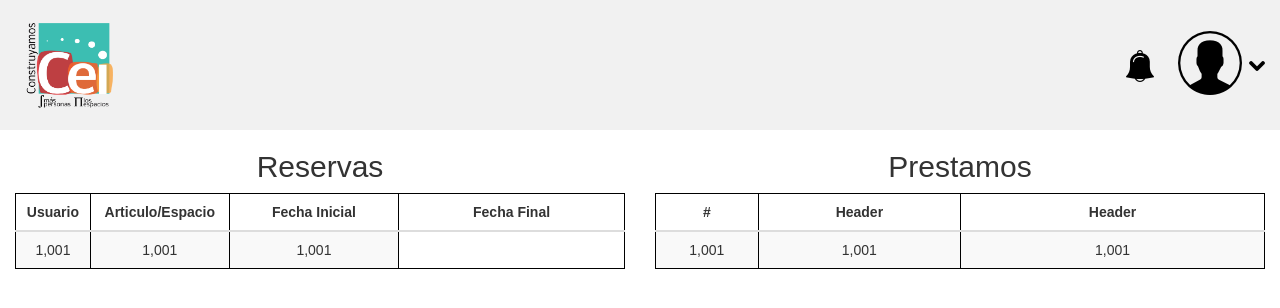
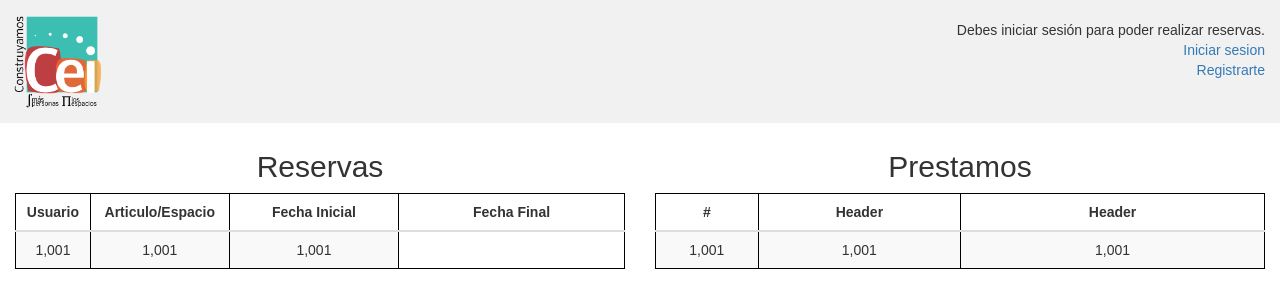
Before and after one commit to DCC-CC4401/2018-1-No-puedo-tengo-tarea-de-ingenieria-de-software-T3, a Django app: page /reservas/ in a window 1280 px wide. Shown: the top 308 px of the page. Run offline with Django 3.2, Linux system fonts and the light colour scheme; some libraries are stand-ins or nearby versions.

Commit message:
Updated header to use bootstrap

```diff
--- a/reservasCEI/reservasApp/static/css/main.css
+++ b/reservasCEI/reservasApp/static/css/main.css
@@ -5,69 +5,6 @@
 body {
     margin: 0;
     font-family: Arial;
-}
-
-.header {
-    overflow: hidden;
-    background-color: #f1f1f1;
-    padding: 5px 10px;
-}
-
-.header a {
-    float: left;
-    color: black;
-    text-align: center;
-    padding: 12px;
-    text-decoration: none;
-    font-size: 18px;
-    line-height: 25px;
-    border-radius: 4px;
-}
-
-.header a:hover {
-    background-color: #ddd;
-    color: black;
-}
-
-.header-right {
-    float: right;
-}
-
-#arrow-down-header-div {
-    float: right;
-    padding-top: 50px;
-    padding-left: 7px;
-    padding-right: 5px;
-}
-
-#notification-header-div {
-    float: right;
-    padding-top: 45px;
-}
-
-#info-header-div {
-    float: right;
-    text-align: right;
-    padding-top: 30px;
-    padding-left: 12px;
-}
-
-#profile-header-div {
-    float: right;
-    padding-top: 26px;
-    padding-left: 10px;
-}
-
-@media screen and (max-width: 500px) {
-    .header a {
-        float: none;
-        display: block;
-        text-align: left;
-    }
-
-    .header-right {
-        float: none;
-    }
 }
 
 .btnSelected {
@@ -179,11 +116,6 @@ body {
 .portfolio-item {
 }
 
-.container-fluid {
-    width: 400px;
-    margin-left: 78%;
-}
-
 .card-body {
 }
 
--- a/reservasCEI/reservasApp/templates/reservasApp/baseGeneric.html
+++ b/reservasCEI/reservasApp/templates/reservasApp/baseGeneric.html
@@ -7,30 +7,62 @@
     <meta name="viewport" content="width=device-width, initial-scale=1">
     <!-- Bootstrap -->
     <link href="{% static 'css/bootstrap.css' %}" rel="stylesheet">
-    <link href="{% static 'css/main.css' %}" rel="stylesheet">
+    <link rel="stylesheet" type="text/css" href="{% static 'css/main.css' %}" />
     <link rel="stylesheet" type="text/css" href="{% static 'reservasApp/adminStyle.css' %}" />
     <!-- jQuery (necessary for Bootstrap's JavaScript plugins) -->
     <script src="https://ajax.googleapis.com/ajax/libs/jquery/3.3.1/jquery.min.js"></script>
     <!-- Include all compiled plugins (below), or include individual files as needed -->
     <script src="{% static 'js/bootstrap.js'%}"></script>
+
+    <style>
+        .affix {
+          top:0;
+          width: 100%;
+          z-index: 9999 !important;
+  		}
+    </style>
 </head>
 <body>
-<div class="header">
-    <a href="http://localhost:8000" class="logo"><img src="{% static 'reservasApp/icons/cei_2014_png.png' %}"
-                                                      alt="Reservas CEI" width="96" height="96"></a>
-    <div class="header-right">
-        <div id="arrow-down-header-div"><img src="{% static 'reservasApp/icons/arrow-down.png' %}" alt="Opciones"
-                                             width="16" height="16"></div>
-        <div id="profile-header-div"><img src="{% static 'reservasApp/icons/user.png' %}" alt="Perfil" width="64"
-                                          height="64"></div>
-        <div id="info-header-div">
-            <b>{{request.user.first_name}} {{request.user.last_name}}</b><br>
-            {{request.user.username}}<br>
-            {{request.user.email}}
+<div class="container-fluid" style="background-color: #f1f1f1" data-spy="affix">
+    <div class="row">
+        <div class="col-sm-6" style="padding: 10px">
+        	<a href="{% url 'reservasApp:listaArt' %}">
+                <img class="img-responsive" src="{% static 'reservasApp/icons/cei_2014_png.png' %}" alt="Reservas CEI" width="96" height="96">
+            </a>
         </div>
-        <div id="notification-header-div"><img src="{% static 'reservasApp/icons/alarm.png' %}" alt="Notificaciones"
-                                               width="32" height="32"></div>
-    </div>
+        <div class="col-sm-6">
+        {% if user.is_authenticated %}
+            <div class="pull-right" style="padding-top: 50px">
+                <img class="img-responsive" src="{% static 'reservasApp/icons/arrow-down.png' %}" alt="Opciones" width="16" height="16">
+            </div>
+            <div class="pull-right" style="padding: 26px">
+            	<img class="img-responsive" src="{% static 'reservasApp/icons/user.png' %}" alt="Perfil" width="64" height="64">
+            </div>
+            <div class="pull-right" style="padding-top: 30px">
+                <p class="text-right">
+            		<b>{{request.user.first_name}} {{request.user.last_name}}</b><br>
+                	{{request.user.username}}<br>
+                	{{request.user.email}}
+                </p>
+            </div>
+            <div class="pull-right" style="padding-top: 45px; padding-right: 15px">
+            	<img class="img-responsive" src="{% static 'reservasApp/icons/alarm.png' %}" alt="Notificaciones" width="32" height="32">
+            </div>
+
+        {% else %}
+            <div class="text-right">
+                <br>
+                Debes iniciar sesión para poder realizar reservas.<br>
+                <a href="{% url 'reservasApp:crearUsuario' %}"> Iniciar sesion </a><br>
+                <a href="{% url 'reservasApp:crearUsuario' %}"> Registrarte </a>
+            </div>
+        {% endif %}
+        </div>
+  	</div>
+</div>
+
+
+<div class="container-fluid" style="min-height:130px">
 </div>
 
 {% block content %}
--- a/reservasCEI/reservasApp/templates/reservasApp/crearUsuario.html
+++ b/reservasCEI/reservasApp/templates/reservasApp/crearUsuario.html
@@ -9,7 +9,7 @@
 
     <div class="col-sm-12">
         <div class="form-group">
-            <h2>Sign up</h2>
+            <h2>Registrate</h2>
               <form method="post">
                 {% csrf_token %}
                 {{ form.as_p }}
--- a/reservasCEI/reservasApp/urls.py
+++ b/reservasCEI/reservasApp/urls.py
@@ -12,4 +12,5 @@ urlpatterns = [
     path('busquedaSimple', views.busquedaSimple, name='busquedaSimple'),
     re_path(r'^reservas/$', views.reservas, name='reservas'),
     path('crearUsuario', views.crearUsuario, name='crearUsuario'),
+    path('logout', views.logoutView, name='logout'),
 ]
--- a/reservasCEI/reservasApp/views.py
+++ b/reservasCEI/reservasApp/views.py
@@ -1,4 +1,4 @@
-from django.contrib.auth import login, authenticate
+from django.contrib.auth import login, logout, authenticate
 from django.http import HttpResponse, Http404, JsonResponse
 from django.shortcuts import render, get_object_or_404, redirect
 from django.utils.timezone import utc
@@ -130,6 +130,10 @@ def crearUsuario(request):
         form = NewPersonForm()
     return render(request, 'reservasApp/crearUsuario.html', {'form': form})
 
+def logoutView(request):
+    logout(request)
+    return redirect('reservasApp:listaArt')
+
 '''definir'''
 
 
```
